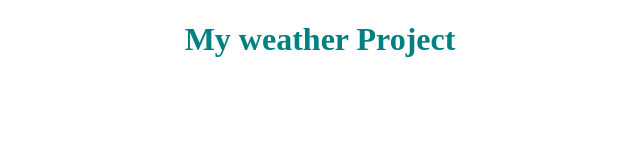
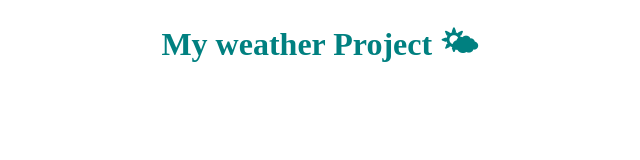
Before and after one commit to bemoodie/my-weather-project, a plain HTML site: page index.html in a window 1280 px wide. Shown: the whole page, without its empty margins (320-960 px from the left). Drawn offline with Linux system fonts and the light colour scheme.

Commit message:
Update HTML with emoji

```diff
--- a/index.html
+++ b/index.html
@@ -8,7 +8,7 @@
     <link rel="stylesheet" href="styles.css">
 </head>
 <body>
-    <h1>My weather Project</h1>
+    <h1>My weather Project 🌤</h1>
     <script src="script.js"></script>
 </body>
 </html>
```
